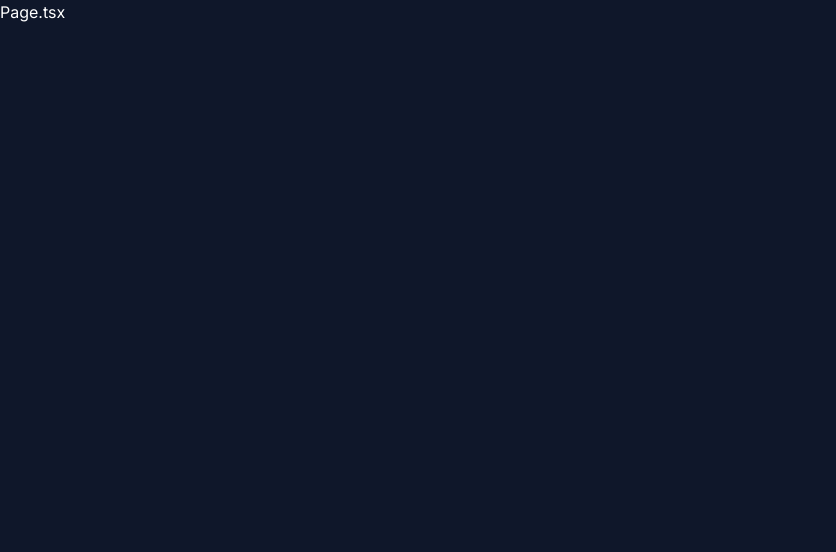
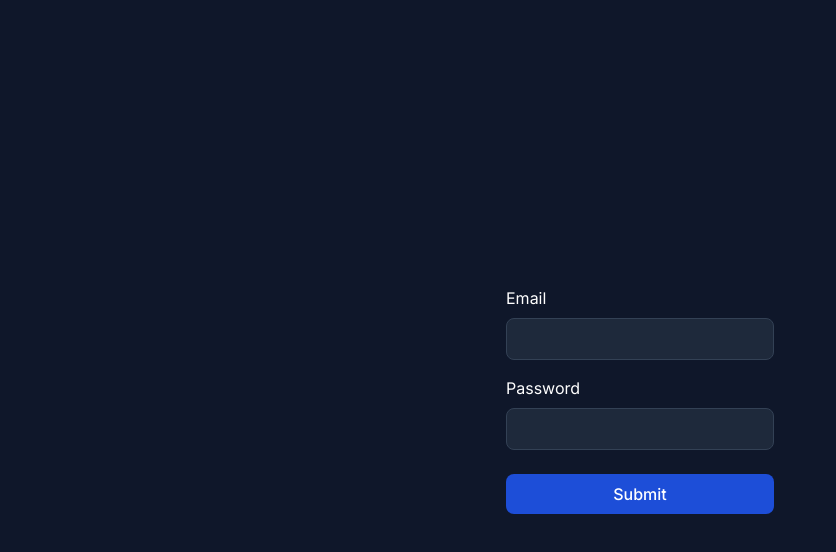
Before and after one commit to 112frosta/nextjs-server-actions-auth, a Next.js app: page / in a window 1280 px wide. Shown: the top 552 px of the page, without its empty margins (0-836 px from the left). Built offline with nearby package versions, Linux system fonts and the light colour scheme.

Commit message:
Add form and validation logic to Page component

```diff
--- a/src/app/page.tsx
+++ b/src/app/page.tsx
@@ -1,3 +1,69 @@
+"use client";
+
+import { SubmitHandler, useForm } from "react-hook-form";
+import { auth } from "./actions";
+
+interface FormFields {
+  email: string;
+  password: string;
+}
+
 export default function Page() {
-  return <div>Page.tsx</div>;
+  const {
+    register,
+    handleSubmit,
+    formState: { errors, isSubmitting },
+  } = useForm<FormFields>();
+
+  const onSubmit: SubmitHandler<FormFields> = async (data) => {
+    await auth(data);
+  };
+
+  return (
+    <div className="flex flex-col items-center justify-center h-full">
+      <form onSubmit={handleSubmit(onSubmit)} className="space-y-4">
+        <div>
+          <label htmlFor="email">Email</label> <br />
+          <input
+            {...register("email", {
+              required: "Email is required",
+            })}
+            type="email"
+            id="email"
+            className={`  px-4 py-2 mt-2 transition-all duration-150 border rounded-lg outline-none bg-slate-800 border-slate-700 ${
+              errors.email ? "focus:outline-red-700" : "focus:outline-blue-700"
+            }`}
+          />
+          <div className="mt-2 text-sm font-medium text-red-600">
+            {errors.email && errors.email.message}
+          </div>
+        </div>
+        <div>
+          <label htmlFor="password">Password</label> <br />
+          <input
+            {...register("password", {
+              required: "Password is required",
+            })}
+            type="password"
+            id="password"
+            className={`  px-4 py-2 mt-2 transition-all duration-150 border rounded-lg outline-none bg-slate-800 border-slate-700 ${
+              errors.password
+                ? "focus:outline-red-700"
+                : "focus:outline-blue-700"
+            }`}
+          />
+          <div className="mt-2 text-sm font-medium text-red-600">
+            {errors.password && errors.password.message}
+          </div>
+        </div>
+        <button
+          disabled={isSubmitting}
+          className="w-full px-4 py-2 font-medium transition-all duration-150 bg-blue-700 rounded-lg hover:bg-blue-800 disabled:bg-blue-800"
+          type="submit"
+        >
+          {isSubmitting ? "Submitting..." : "Submit"}
+        </button>
+      </form>
+    </div>
+  );
 }
```
